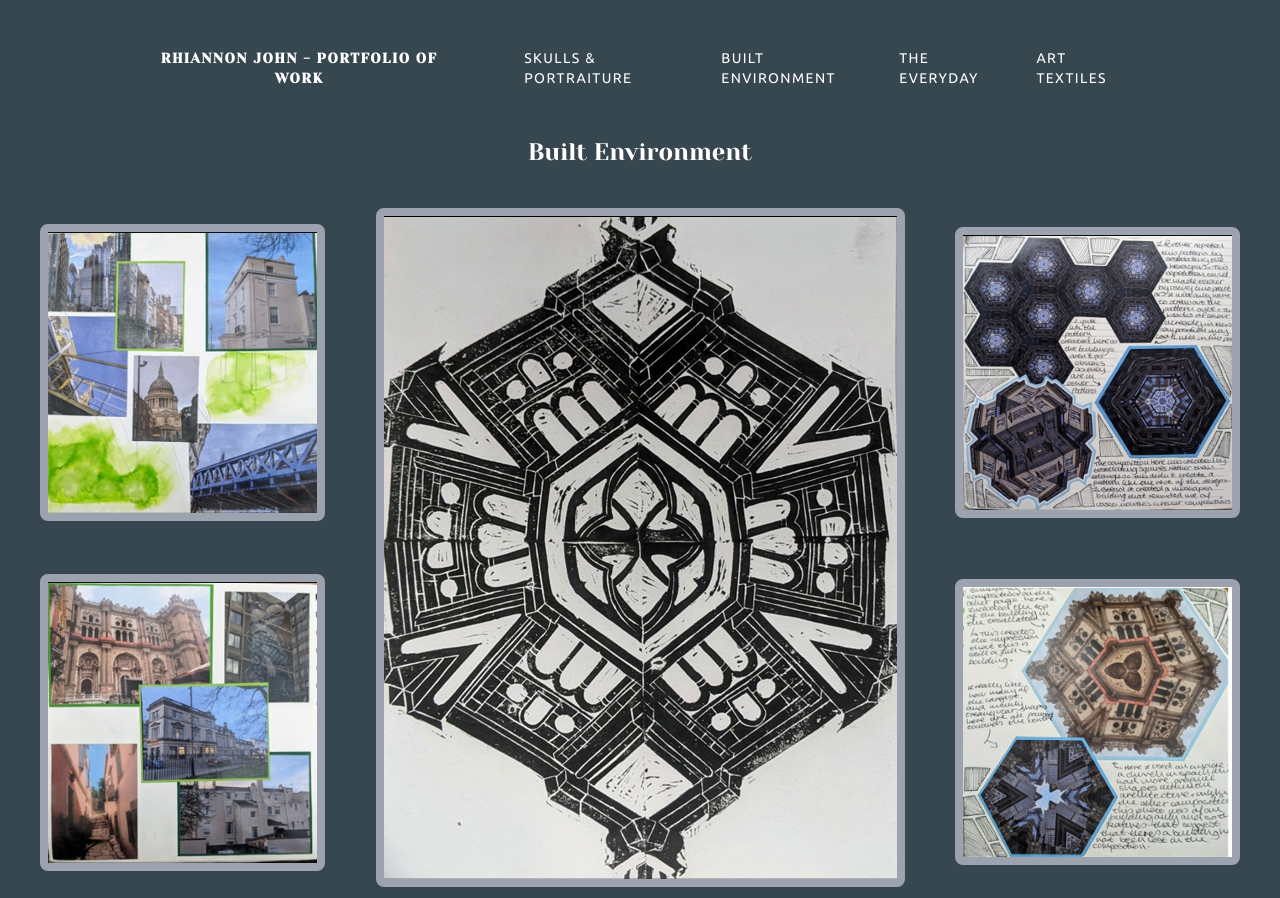
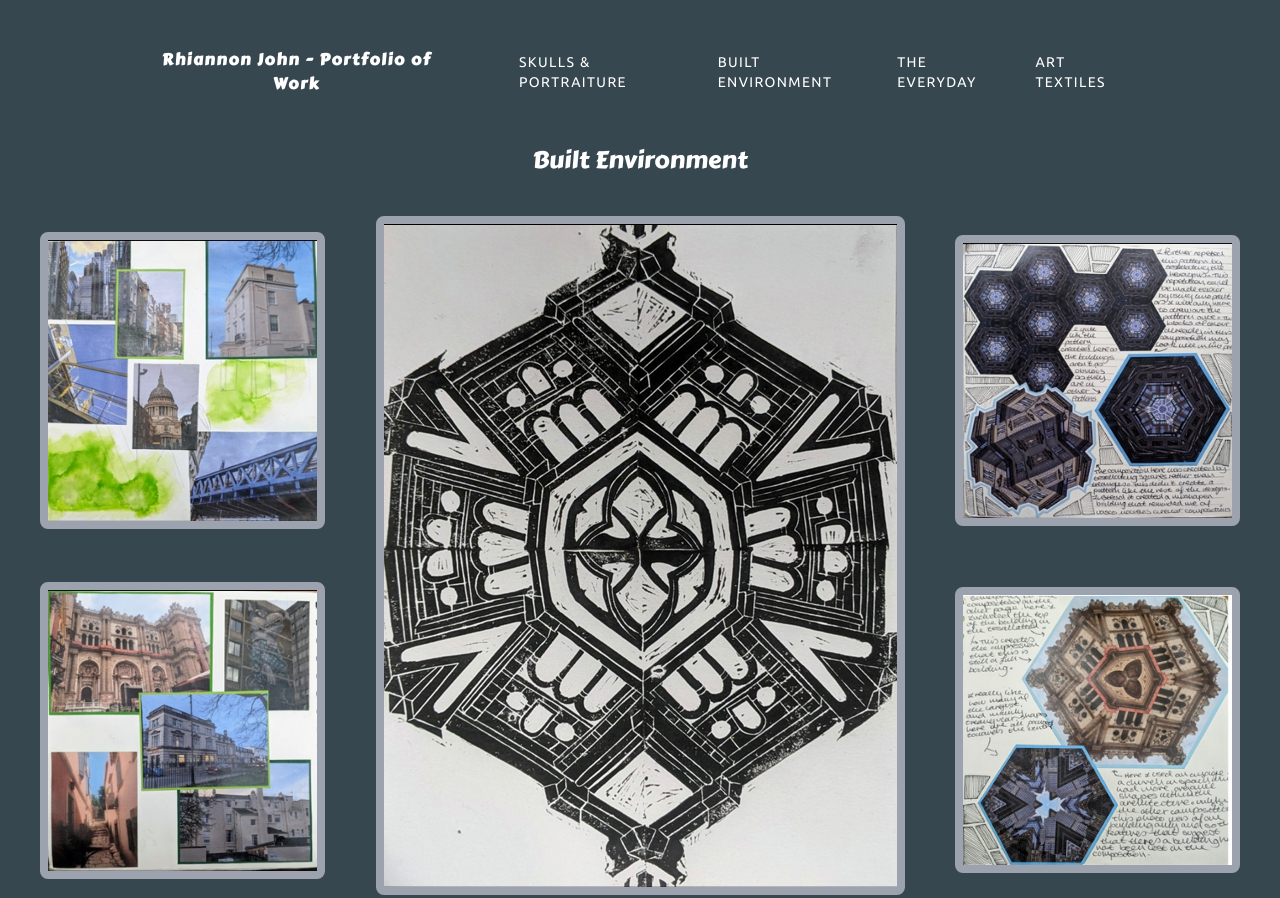
Before and after one commit to GazzaJ/Rhiannon-John, a website: page buildings.html in a window 1280 px wide. Shown: the top 898 px of the page. Drawn offline with Linux system fonts and the light colour scheme.

Commit message:
Changed the main heading font to Carter One

```diff
--- a/buildings.html
+++ b/buildings.html
@@ -12,7 +12,7 @@
     <!-- Google Fonts -->
     <link rel="preconnect" href="https://fonts.googleapis.com">
     <link rel="preconnect" href="https://fonts.gstatic.com" crossorigin>
-    <link href="https://fonts.googleapis.com/css2?family=Yeseva+One&family=Ubuntu:wght@400;700&display=swap" rel="stylesheet">
+    <link href="https://fonts.googleapis.com/css2?family=Carter+One&family=Ubuntu:wght@400;700&display=swap" rel="stylesheet">
     <!-- CSS -->
     <link rel="stylesheet" href="css/style.css">
     <title>Portfolio of Work - Built Environment</title>
@@ -23,7 +23,10 @@
         <div class="flex items-center justify-between space-x-20 my-6">
             <!-- Logo -->
             <div class="z-30">
-                <h3 class="text-center text-white font-bold uppercase tracking-widest text-sm hover:text-coolPink"><a href="index.html">Rhiannon John - Portfolio of Work</a></h3>
+                <h3 class="text-center text-white font-sans font-bold
+                tracking-widest hover:text-coolPink">
+                    <a href="index.html">Rhiannon John - Portfolio of Work</a>
+                </h3>
             </div>
             <!-- Menu Items -->
             <div class="hidden space-x-10 items-center uppercase text-white
@@ -59,7 +62,7 @@
             </div>
         </div>
     </nav>
-    <h1 class="text-white text-2xl text-center">Built Environment</h1>
+    <h1 class="font-sans text-white text-2xl text-center">Built Environment</h1>
     <!-- Global Container -->
     <div class="min-h-screen container mx-auto max-w-7xl p-2 md:p-10">
         <!-- Grid Container -->
--- a/input.css
+++ b/input.css
@@ -4,7 +4,7 @@
 
 @layer base {
   h1, h2, h3, h4, h5 {
-    font-family: 'Yeseva One';
+    font-family: 'Carter One';
   }
   p {
     font-family: 'Ubuntu';
--- a/tailwind.config.js
+++ b/tailwind.config.js
@@ -15,7 +15,7 @@ module.exports = {
         'coolPink': '#ff4f7f'
       },
       fontFamily: {
-        sans: ['Yeseva One', 'sans-serif'],
+        sans: ['Carter One', 'sans-serif'],
         mono: ['Ubuntu']
       },
     },
```
Also changed, not shown: everyday.html (+6 -3 lines), index.html (+2 -2 lines), skulls.html (+6 -3 lines), textiles.html (+6 -3 lines), css/style.css.
